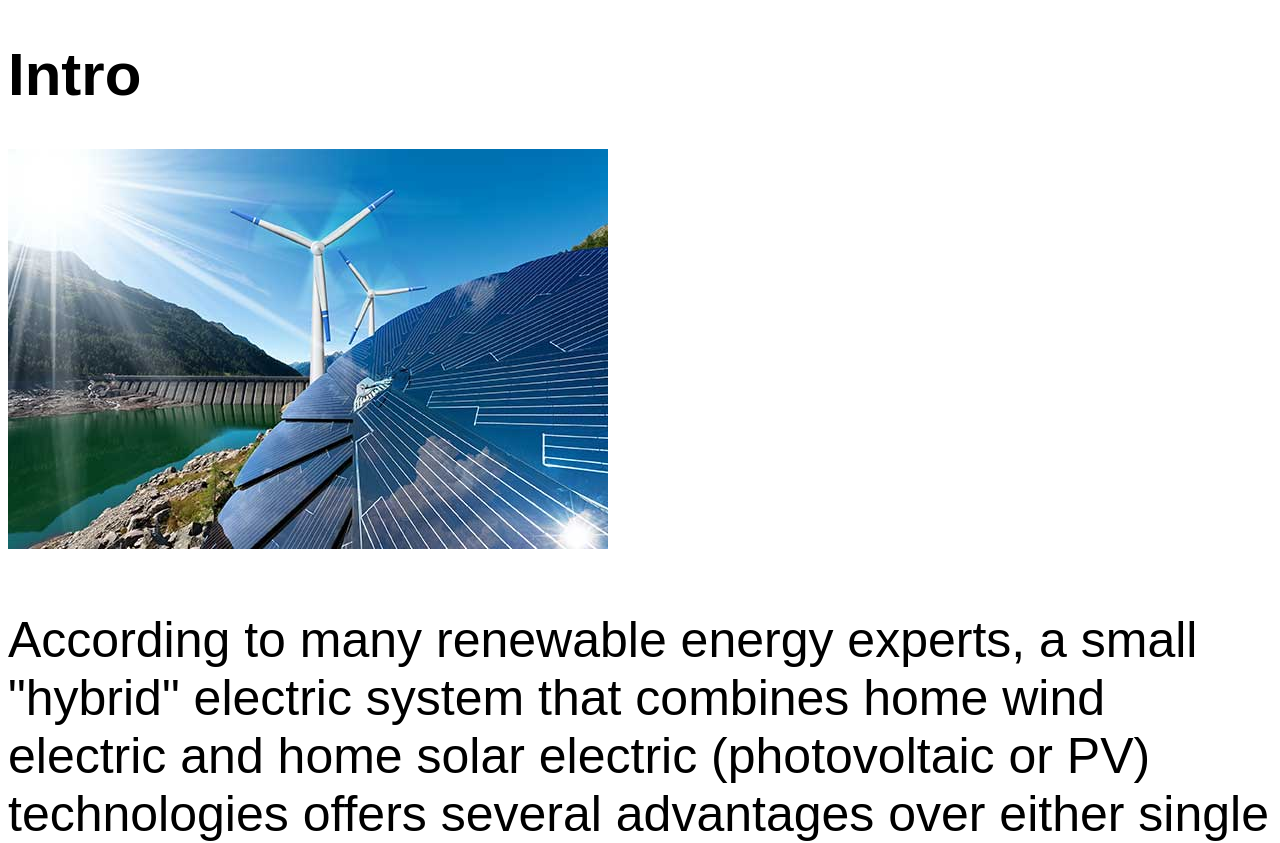
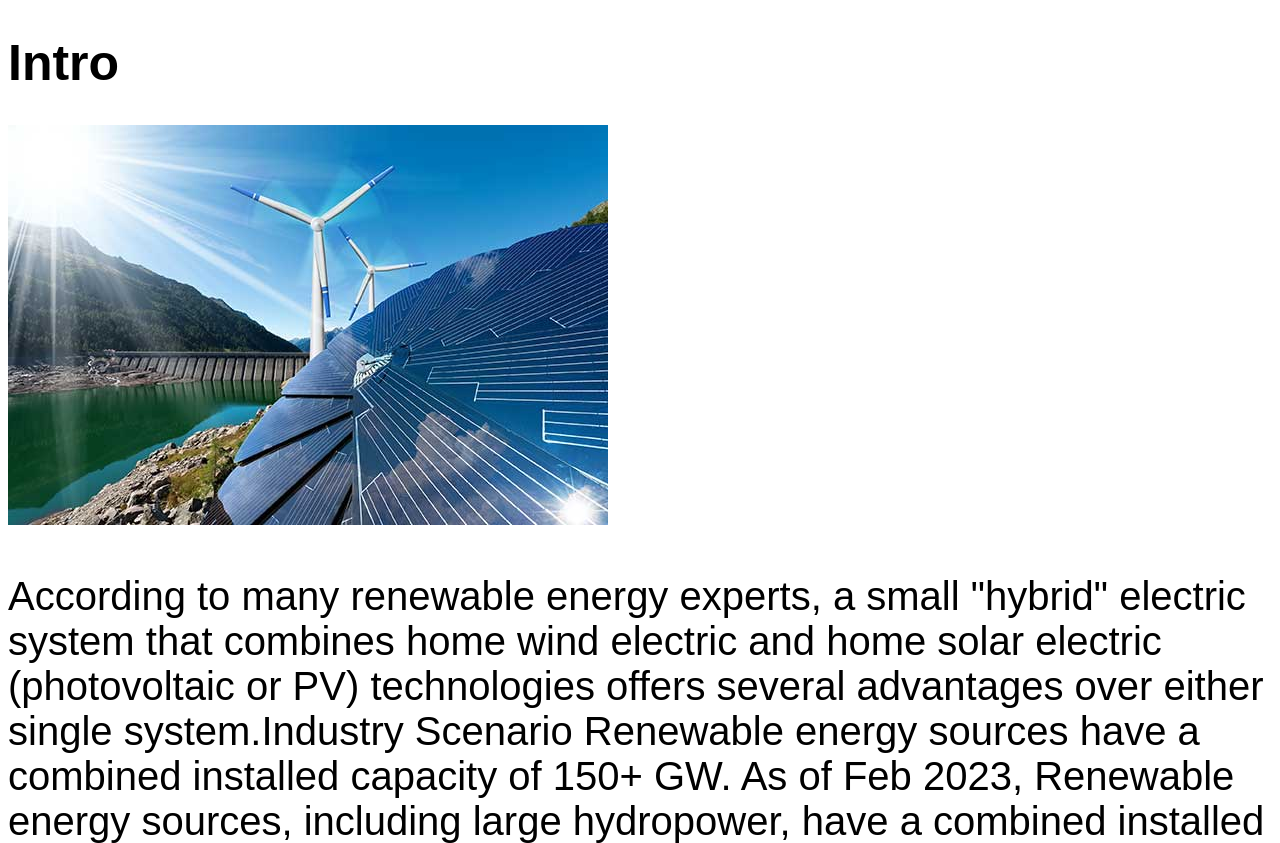
Before and after one commit to Ketak-Nair/ketakpersonalsite, a plain HTML site: page science project.html in a window 1280 px wide. Shown: the top 843 px of the page. Drawn offline with Linux system fonts and the light colour scheme.

Commit message:
Update science project.html
text

```diff
--- a/science project.html
+++ b/science project.html
@@ -6,8 +6,8 @@
     <meta name="viewport" content="width=device-width, initial-scale=1.0">
     <title>Document</title>
     <style>
-        body{font-size: 50px; font-family: sans-serif;}
-        h1{font-size: 60px;}
+        body{font-size: 40px; font-family: sans-serif;}
+        h1{font-size: 50px;}
     </style>
 </head>
 <body>
```
